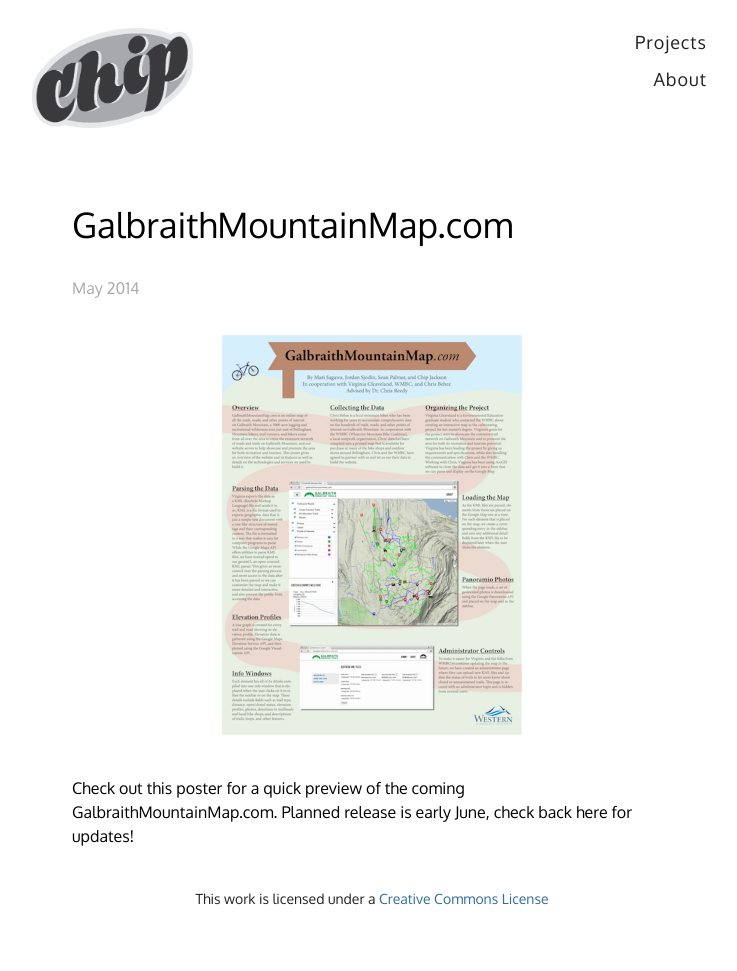
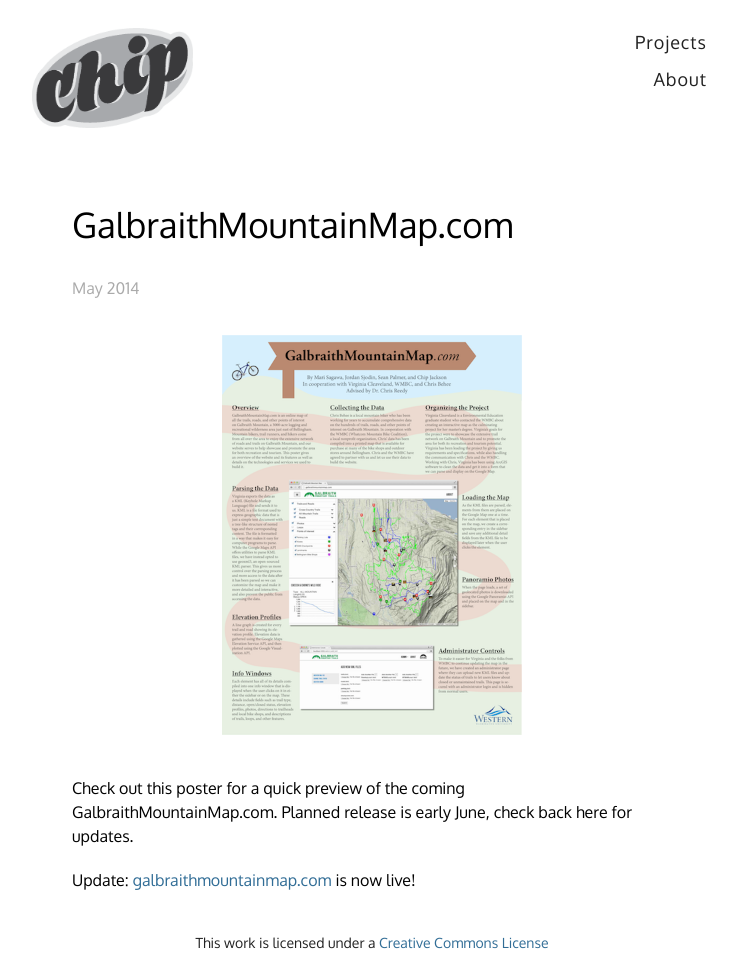
Before and after one commit to chipjacks/chipjacks.github.io, a Jekyll site: the page built from _posts/2014-05-16-galbraithmountainmap.markdown, in a window 1280 px wide. Shown: the whole page, without its empty margins (268-1005 px from the left). Built offline with Jekyll 4.4.1, drawn with Linux system fonts in a browser that asks for light colours; Markdown is read by kramdown in place of the engine named in the settings; before the commit the page ends 927 px from its top, so only the background shows below that.

Commit message:
Update galbraith mountain map

```diff
--- a/_posts/2014-05-16-galbraithmountainmap.markdown
+++ b/_posts/2014-05-16-galbraithmountainmap.markdown
@@ -15,4 +15,7 @@
 
 Check out this poster for a quick preview of the coming
 GalbraithMountainMap.com. Planned release is early June, check back here for
-updates!
+updates.
+
+Update: [galbraithmountainmap.com](http://www.galbraithmountainmap.com/) is now
+live!
```
